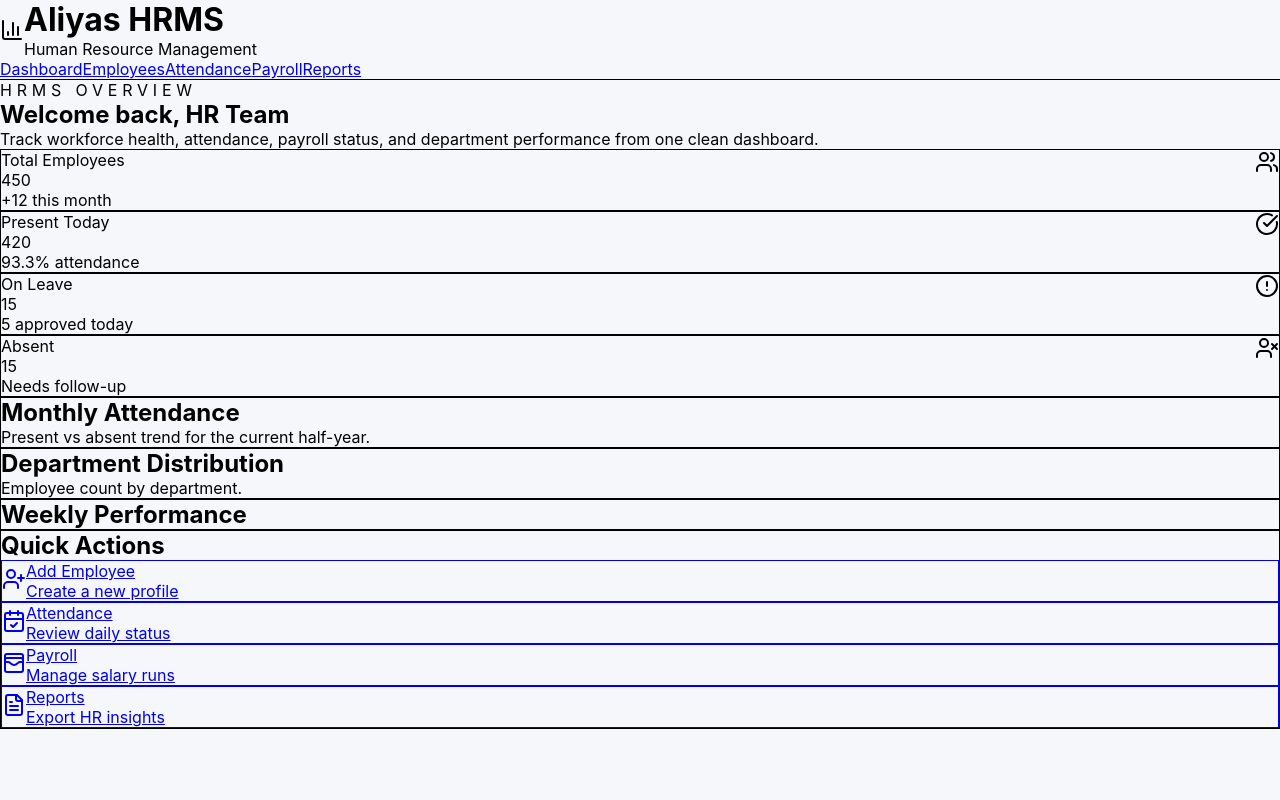
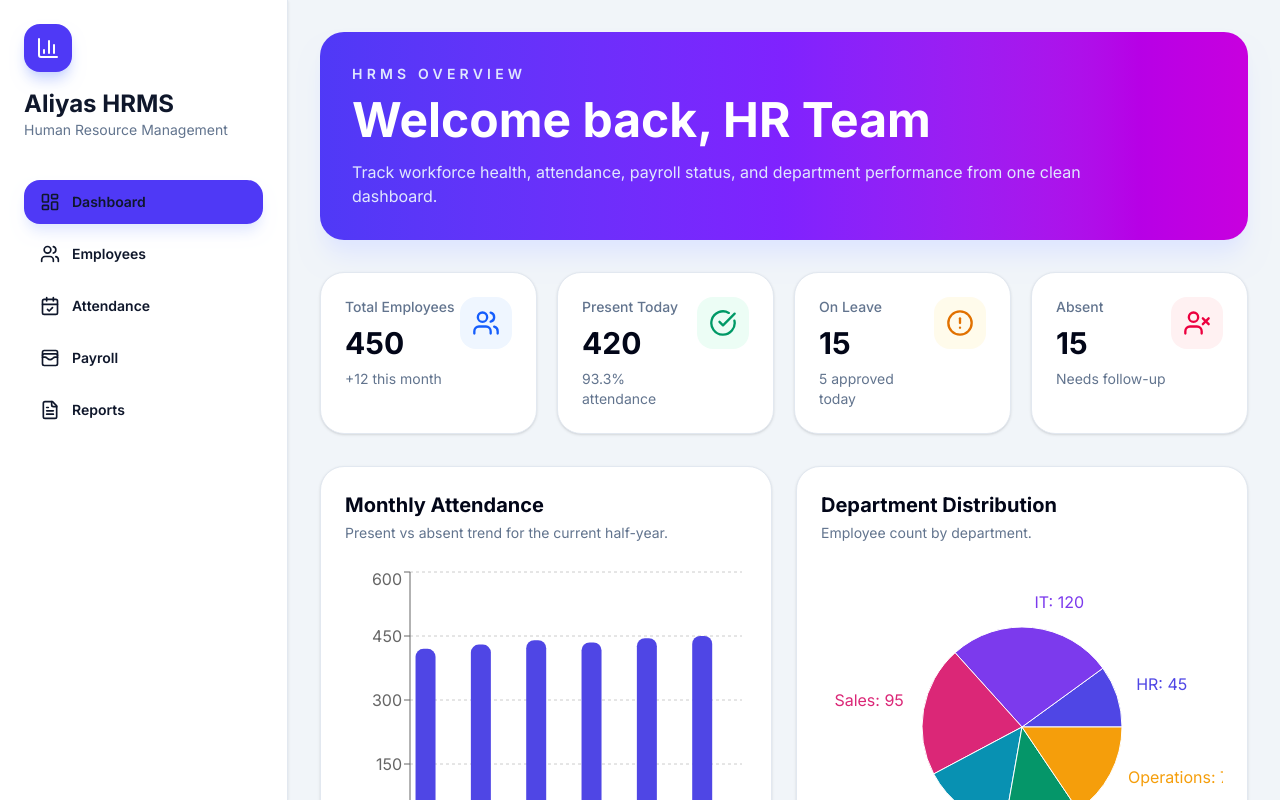
Before and after one commit to emrantims/HRMS, a React (Vite) app: page / in a window 1280 px wide. Shown: the top 800 px of the page. Built offline with nearby package versions, Linux system fonts and the light colour scheme.

Commit message:
Fix Tailwind v4 stylesheet import

```diff
--- a/src/index.css
+++ b/src/index.css
@@ -1,31 +1,36 @@
-@tailwind base;
-@tailwind components;
-@tailwind utilities;
+@import "tailwindcss";
 
 * {
-  margin: 0;
-  padding: 0;
   box-sizing: border-box;
 }
 
+html {
+  scroll-behavior: smooth;
+}
+
 body {
-  font-family: -apple-system, BlinkMacSystemFont, 'Segoe UI', 'Roboto', 'Oxygen',
-    'Ubuntu', 'Cantarell', 'Fira Sans', 'Droid Sans', 'Helvetica Neue',
-    sans-serif;
+  margin: 0;
+  min-width: 320px;
+  min-height: 100vh;
+  font-family: Inter, -apple-system, BlinkMacSystemFont, 'Segoe UI', Roboto, Helvetica, Arial, sans-serif;
+  background-color: #f1f5f9;
+  color: #0f172a;
   -webkit-font-smoothing: antialiased;
   -moz-osx-font-smoothing: grayscale;
-  background-color: #f5f7fa;
 }
 
-code {
-  font-family: source-code-pro, Menlo, Monaco, Consolas, 'Courier New',
-    monospace;
+button,
+input,
+textarea,
+select {
+  font: inherit;
 }
 
-.gradient-bg {
-  background: linear-gradient(135deg, #667eea 0%, #764ba2 100%);
+button {
+  cursor: pointer;
 }
 
-.card-shadow {
-  box-shadow: 0 4px 6px rgba(0, 0, 0, 0.1), 0 1px 3px rgba(0, 0, 0, 0.08);
+a {
+  color: inherit;
+  text-decoration: none;
 }
```
